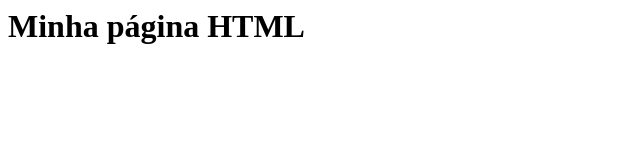
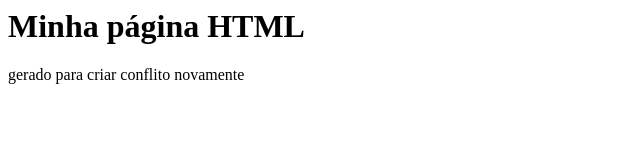
Before and after one commit to lizgoiabeira/gama-no-github, a plain HTML site: page index.html in a window 1280 px wide. Shown: the whole page, without its empty margins (0-640 px from the left). Drawn offline with Linux system fonts and the light colour scheme.

Commit message:
novo commit, dessa vez em master

```diff
--- a/index.html
+++ b/index.html
@@ -1,5 +1,6 @@
 <html>
     <body>
 	<h1> Minha página HTML</h1>
+    <p>gerado para criar conflito novamente</p>
     </body>
 </html>
```
